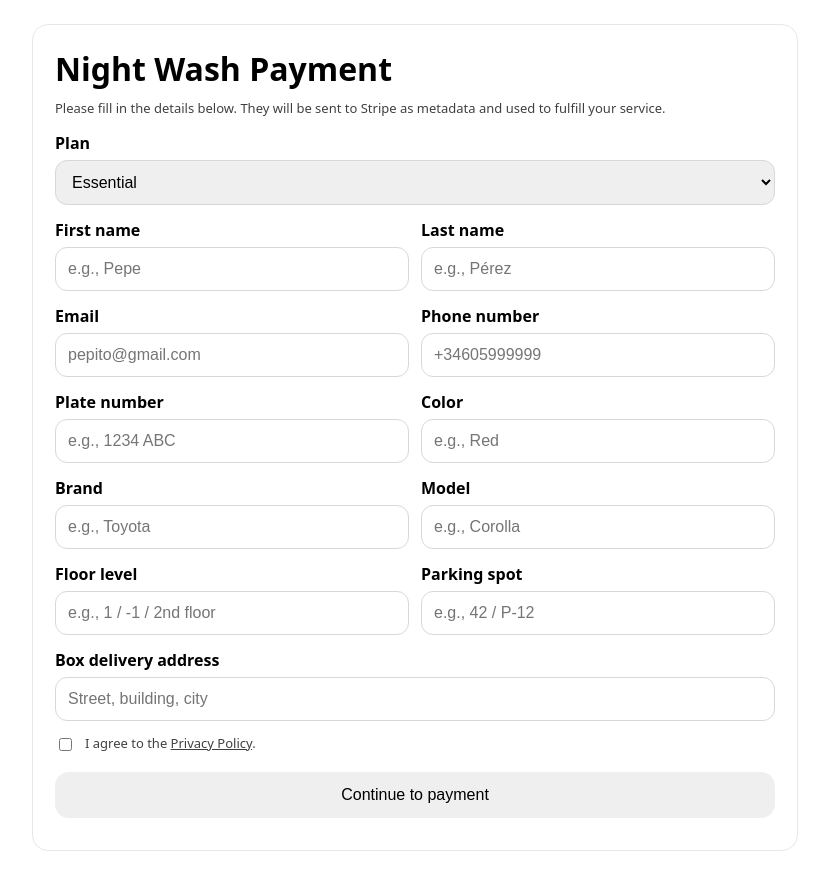
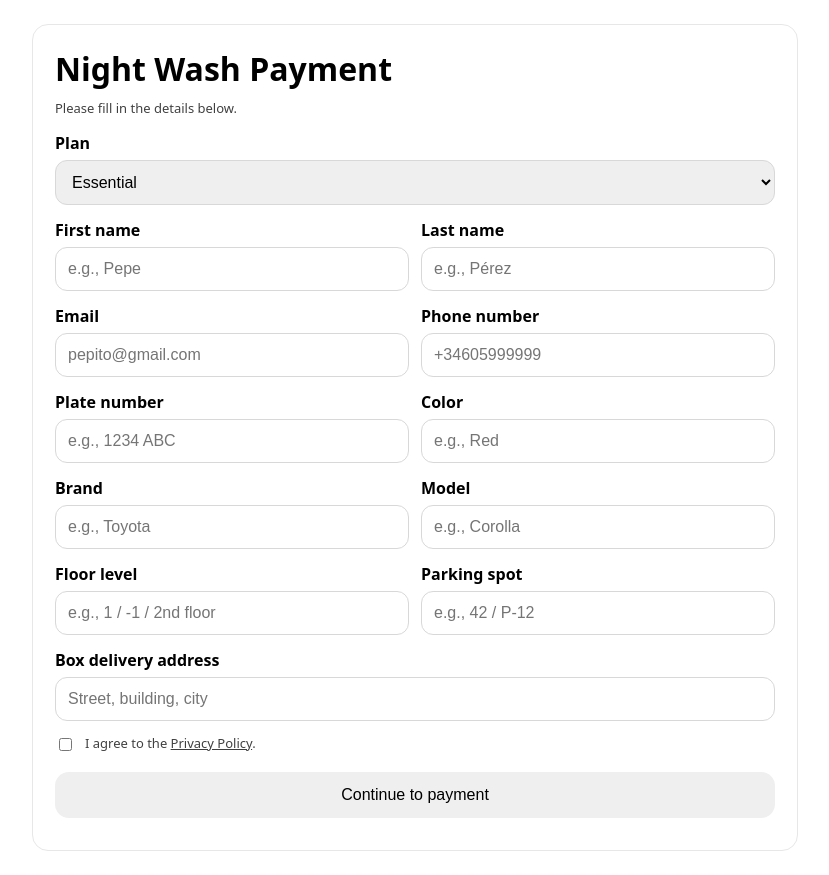
Before and after one commit to mikitatrayan-web/night-wash-checkout, a website: page index.html in a window 1280 px wide. Shown: the whole page, without its empty margins (225-1054 px from the left). Drawn offline with Linux system fonts and the light colour scheme.

Commit message:
Update index.html

```diff
--- a/index.html
+++ b/index.html
@@ -23,7 +23,7 @@
   <div class="card">
     <h1 style="margin:0 0 6px;">Night Wash Payment</h1>
     <div class="hint">
-      Please fill in the details below. They will be sent to Stripe as metadata and used to fulfill your service.
+      Please fill in the details below.
     </div>
 
     <label>Plan</label>
```
